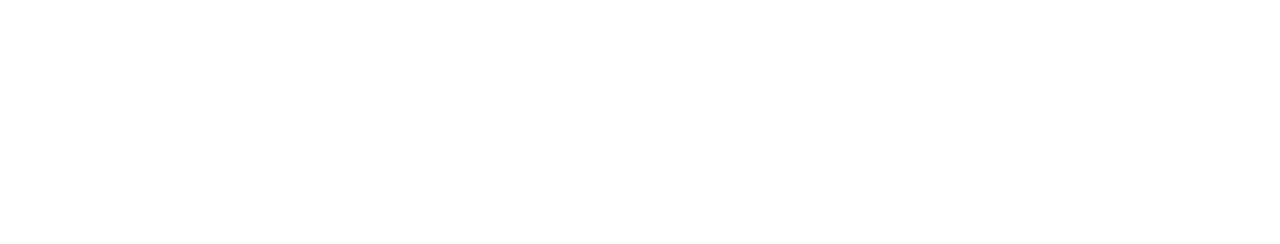
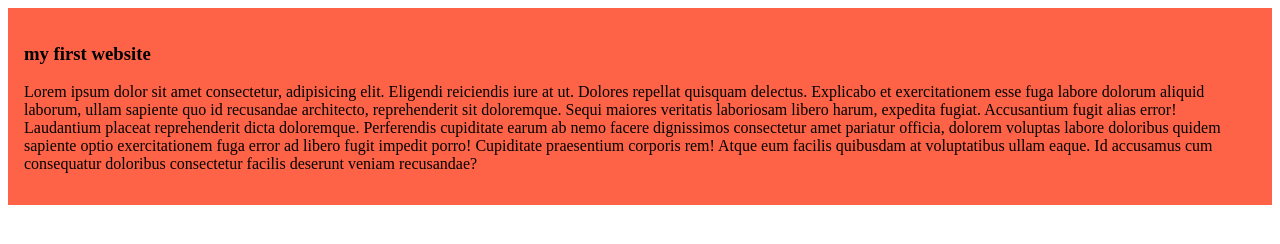
Before and after one commit to se4frog/my-simple-website, a plain HTML site: page index.html in a window 1280 px wide. Drawn offline with Linux system fonts and the light colour scheme.

Commit message:
added the first blog

```diff
--- a/index.html
+++ b/index.html
@@ -4,8 +4,12 @@
     <meta charset="UTF-8">
     <meta name="viewport" content="width=device-width, initial-scale=1.0">
     <title>My simple website</title>
+    <link rel="stylesheet" href="styles/blog.css">
 </head>
 <body>
-
+    <div>
+        <h3>my first website</h3>
+        <p>Lorem ipsum dolor sit amet consectetur, adipisicing elit. Eligendi reiciendis iure at ut. Dolores repellat quisquam delectus. Explicabo et exercitationem esse fuga labore dolorum aliquid laborum, ullam sapiente quo id recusandae architecto, reprehenderit sit doloremque. Sequi maiores veritatis laboriosam libero harum, expedita fugiat. Accusantium fugit alias error! Laudantium placeat reprehenderit dicta doloremque. Perferendis cupiditate earum ab nemo facere dignissimos consectetur amet pariatur officia, dolorem voluptas labore doloribus quidem sapiente optio exercitationem fuga error ad libero fugit impedit porro! Cupiditate praesentium corporis rem! Atque eum facilis quibusdam at voluptatibus ullam eaque. Id accusamus cum consequatur doloribus consectetur facilis deserunt veniam recusandae?</p>
+    </div>
 </body>
 </html>
--- /dev/null
+++ b/styles/blog.css
@@ -0,0 +1,3 @@
+div{background-color:tomato;
+padding:16px
+}
```
